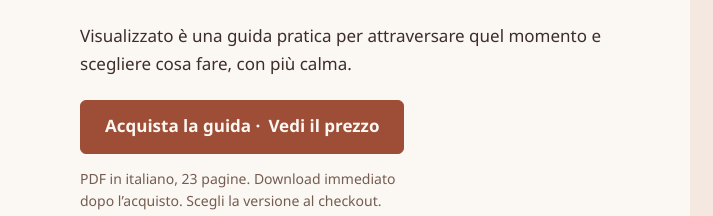
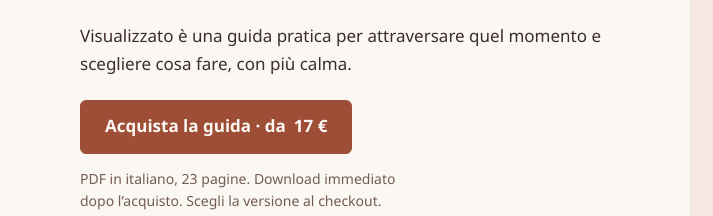
Before and after one commit to mattiatudiscoo/primadiscrivere-media, a plain HTML site: page index.html in a window 1280 px wide. Shown: the part 782-998 px from the top of the page, 0-713 px from the left. Drawn offline with Linux system fonts and the light colour scheme; grey boxes are pictures that could not be loaded.

Commit message:
Landing: prezzi visibili

```diff
--- a/index.html
+++ b/index.html
@@ -31,7 +31,7 @@
    <h1 id="titolo">Prima del prossimo messaggio, prenditi 20 minuti.</h1>
    <p class="lead">Continui ad aprire la chat. Riscrivi la stessa frase. Vorresti mandarla, ma sai già come ti sentirai dopo.</p>
    <p>Visualizzato è una guida pratica per attraversare quel momento e scegliere cosa fare, con più calma.</p>
-   <a href="https://primadiscrivere.gumroad.com/l/hqljim?wanted=true" class="button" data-gumroad-action="buy">Acquista la guida · <span data-gumroad-field="price">Vedi il prezzo</span></a>
+   <a href="https://primadiscrivere.gumroad.com/l/hqljim?wanted=true" class="button" data-gumroad-action="buy">Acquista la guida · da <span data-gumroad-field="price">17 €</span></a>
    <p class="small muted">PDF in italiano, 23 pagine. Download immediato dopo l’acquisto. Scegli la versione al checkout.</p>
   </div>
   <div class="scene" aria-label="Una scena illustrativa: sono le 23:47, il messaggio è stato visualizzato e non è arrivata risposta.">
@@ -58,8 +58,8 @@
  <section class="section" id="acquista" aria-labelledby="scelta">
   <div class="offer-intro"><p class="intro" data-gumroad-field="name">Visualizzato — il protocollo per quando non risponde</p><h2 id="scelta">La stessa guida. Due prezzi.</h2><p>Il contenuto è identico: tutte le 23 pagine, il protocollo, gli script e il registro. Cambia solo la versione che scegli.</p></div>
   <div class="offers">
-   <article class="offer"><h3>Lancio — primi 30</h3><p>La versione di lancio è riservata ai primi 30 acquirenti, finché disponibile.</p><p class="price" data-gumroad-field="price" data-gumroad-option="Lancio — primi 30">Vedi il prezzo al checkout</p><p>Dopo averla letta, ti chiedo una recensione onesta: aiuta chi arriva dopo a scegliere.</p><a class="button" href="https://primadiscrivere.gumroad.com/l/hqljim?wanted=true" data-gumroad-action="buy" data-gumroad-option="Lancio — primi 30">Scegli il lancio</a><p class="small muted">Disponibilità confermata al checkout. Se il lancio è esaurito, scegli Standard.</p></article>
-   <article class="offer"><h3>Standard</h3><p>La guida completa, senza il limite delle copie al prezzo di lancio.</p><p class="price" data-gumroad-field="price" data-gumroad-option="Standard">Vedi il prezzo al checkout</p><p>Un PDF da scaricare e tenere con te, da aprire quando ti serve.</p><a class="button" href="https://primadiscrivere.gumroad.com/l/hqljim?wanted=true" data-gumroad-action="buy" data-gumroad-option="Standard">Scegli Standard</a><p class="small muted">Acquisto singolo. Download immediato dopo il pagamento.</p></article>
+   <article class="offer"><h3>Lancio — primi 30</h3><p>La versione di lancio è riservata ai primi 30 acquirenti, finché disponibile.</p><p class="price" data-gumroad-field="price" data-gumroad-option="Lancio — primi 30">17 €</p><p>Dopo averla letta, ti chiedo una recensione onesta: aiuta chi arriva dopo a scegliere.</p><a class="button" href="https://primadiscrivere.gumroad.com/l/hqljim?wanted=true" data-gumroad-action="buy" data-gumroad-option="Lancio — primi 30">Scegli il lancio</a><p class="small muted">Disponibilità confermata al checkout. Se il lancio è esaurito, scegli Standard.</p></article>
+   <article class="offer"><h3>Standard</h3><p>La guida completa, senza il limite delle copie al prezzo di lancio.</p><p class="price" data-gumroad-field="price" data-gumroad-option="Standard">27 €</p><p>Un PDF da scaricare e tenere con te, da aprire quando ti serve.</p><a class="button" href="https://primadiscrivere.gumroad.com/l/hqljim?wanted=true" data-gumroad-action="buy" data-gumroad-option="Standard">Scegli Standard</a><p class="small muted">Acquisto singolo. Download immediato dopo il pagamento.</p></article>
   </div>
   <p class="purchase-note">Il pagamento avviene su Gumroad. Controlla versione, disponibilità e totale finale prima di confermare l’acquisto.</p>
   <p class="review" data-gumroad-field="rating">Non ci sono ancora recensioni da mostrare.</p>
```
